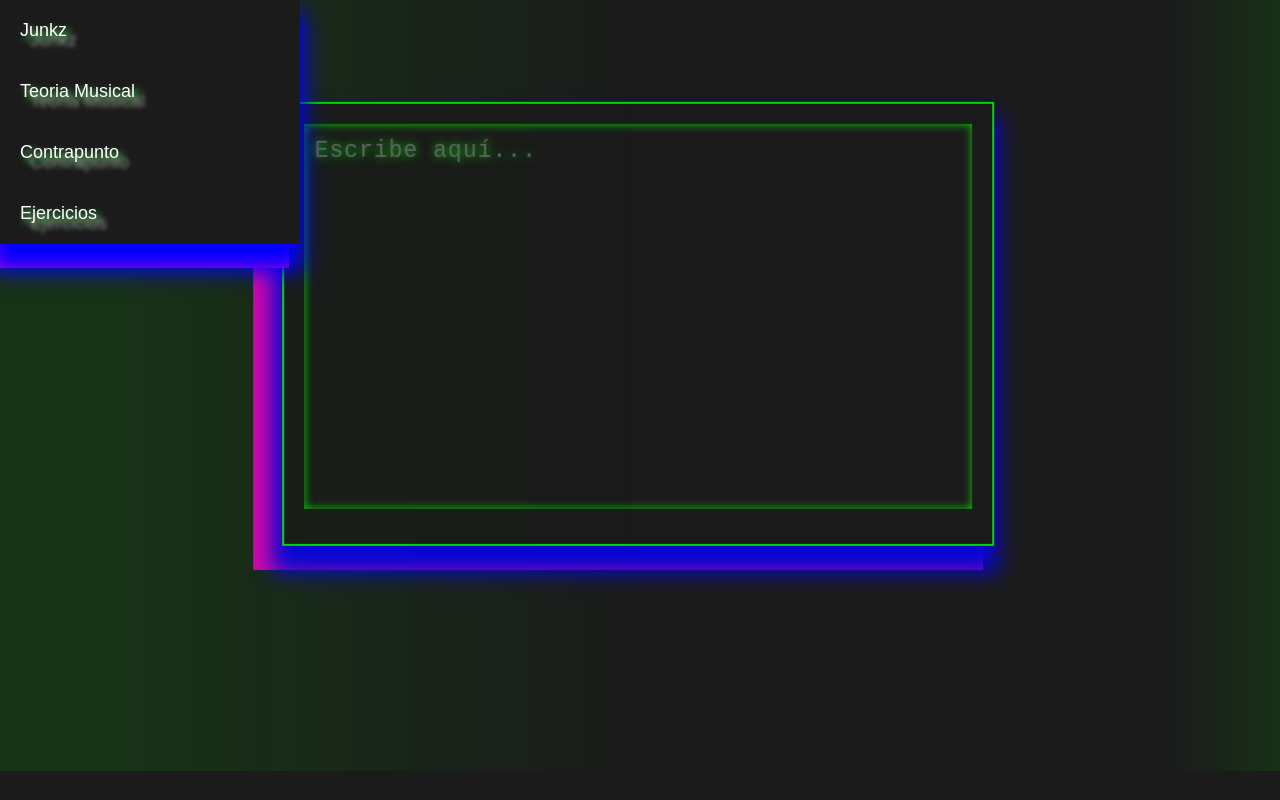
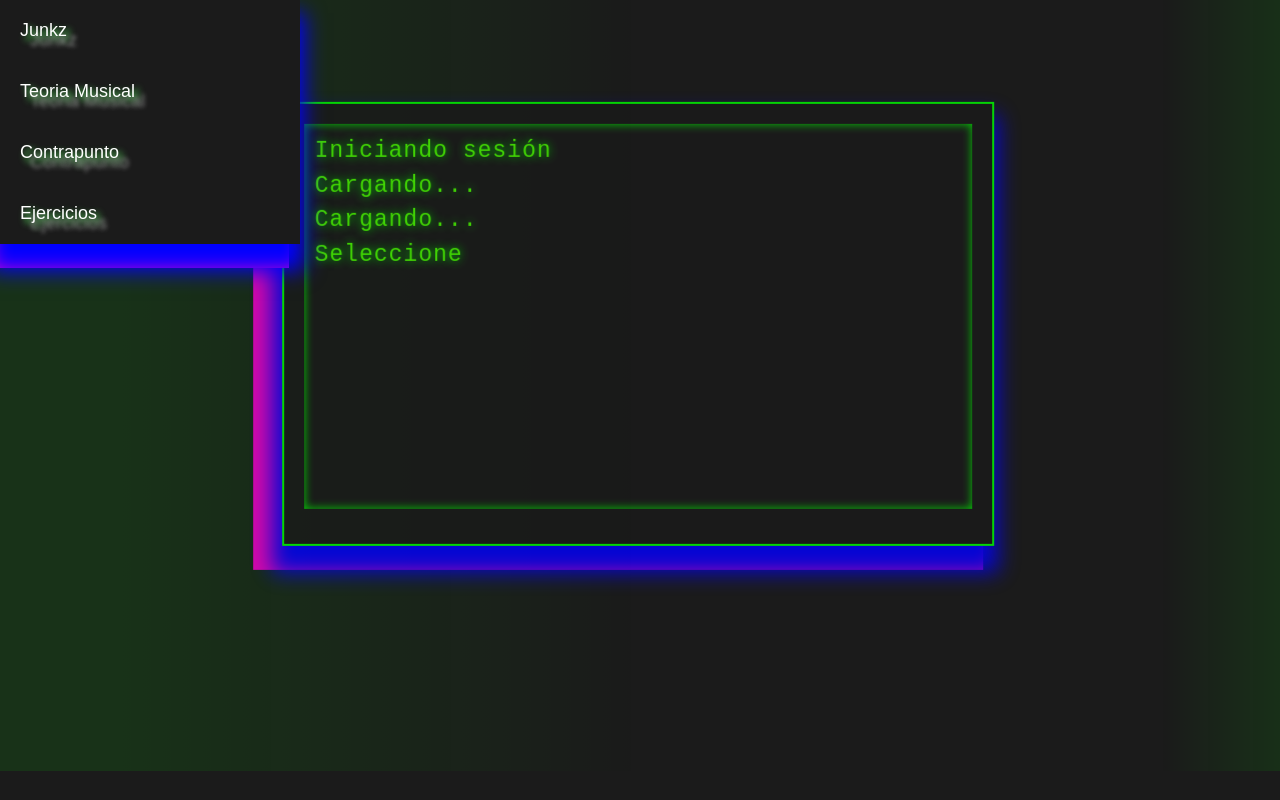
Before and after one commit to Nirviop/cyberPunk2, a plain HTML site: page index.html in a window 1280 px wide. Drawn offline with Linux system fonts and the light colour scheme.

Commit message:
commit message5

```diff
--- a/index.html
+++ b/index.html
@@ -22,6 +22,6 @@
 
             <textarea id="userInput" placeholder="Escribe aquí..." autofocus spellcheck="false"></textarea>
     </main>
-    <script src="static/cs/cursor.js"></script>
+    <script src="static/js/cursor.js"></script>
 </body>
 </html>
```
